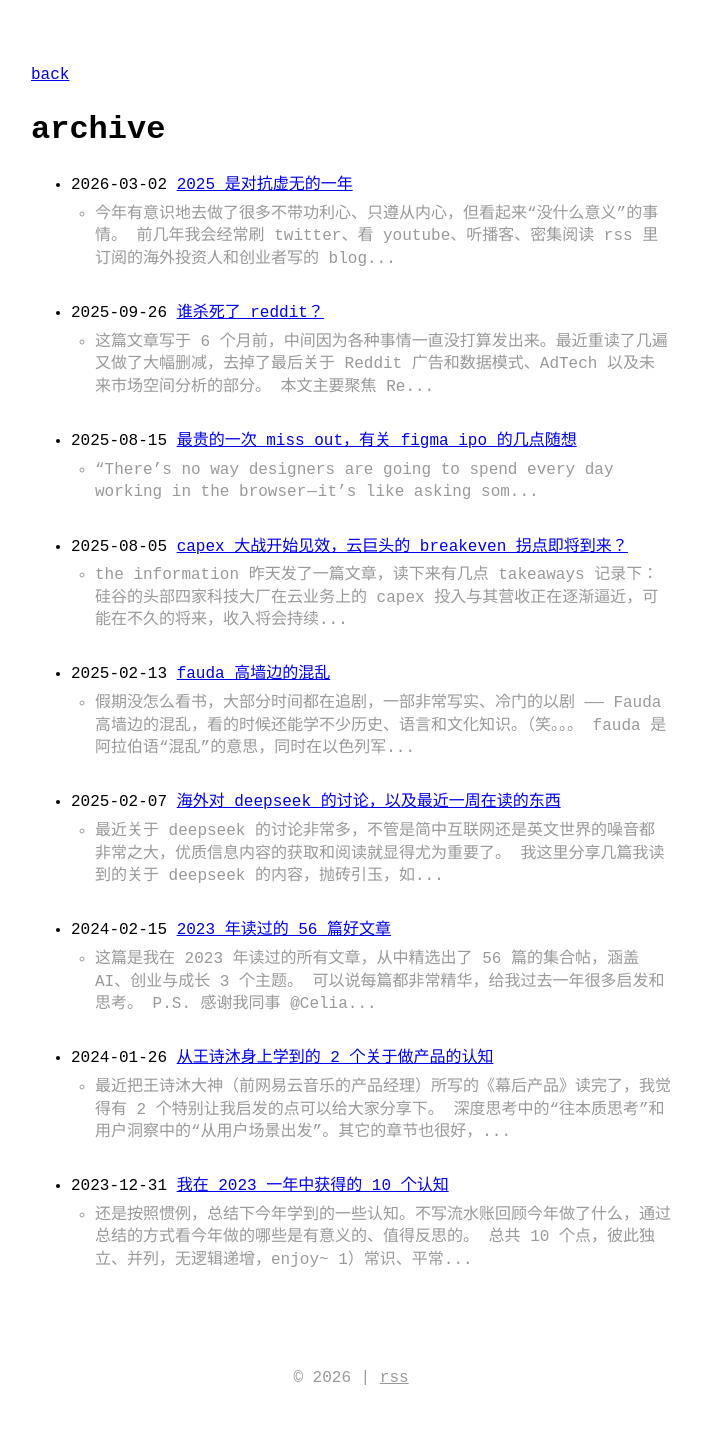
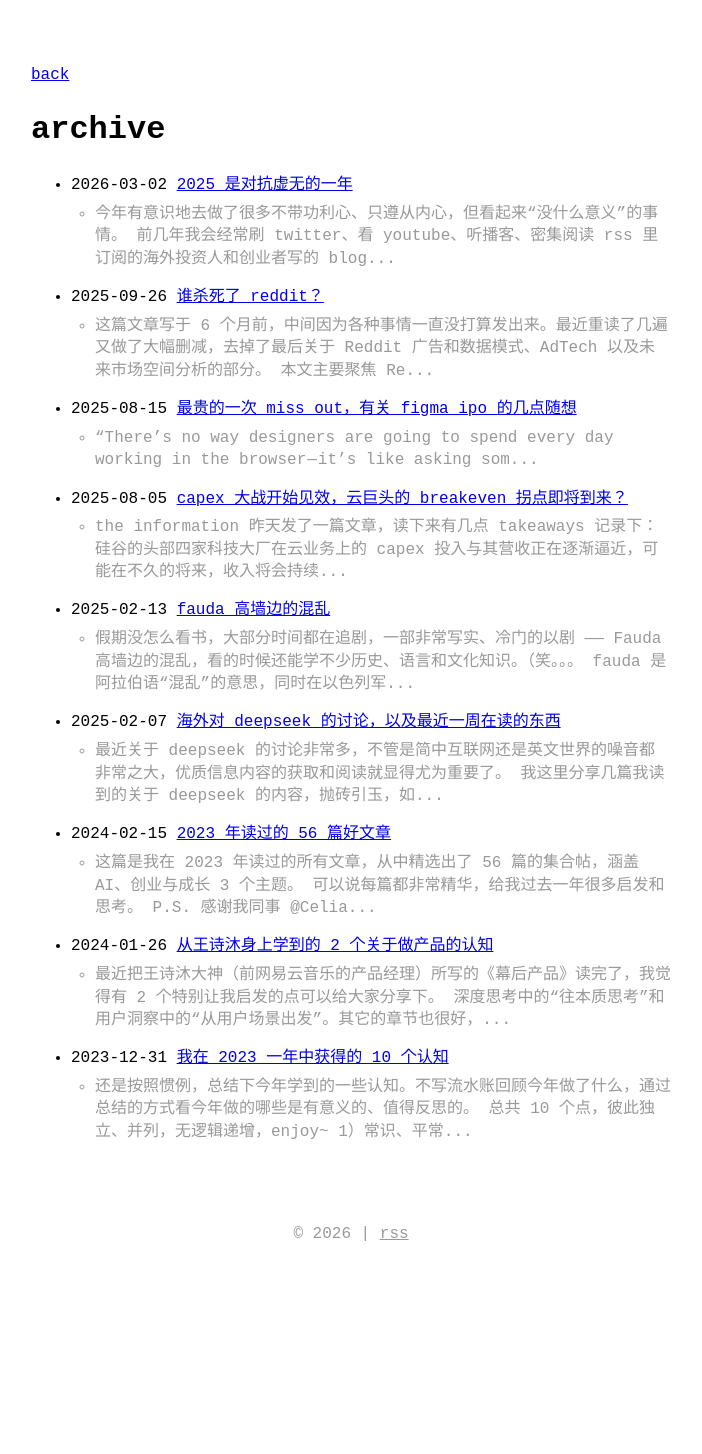
Before and after one commit to kylezgq/kylezgq.github.io, a Jekyll site: the page built from archive.md, in a window 1280 px wide. Shown: the whole page, without its empty margins (289-991 px from the left). Built offline with Jekyll 4.4.1, drawn with Linux system fonts in a browser that asks for light colours; after the commit the page ends 1310 px from its top, so only the background shows below that.

Commit message:
Update post_list.html

```diff
--- a/_includes/post_list.html
+++ b/_includes/post_list.html
@@ -13,7 +13,7 @@
 {%- if posts.size > 0 -%}
   <ul>
     {%- for post in posts limit: include.limit -%}
-        <li style="margin-bottom: 2rem;">
+        <li style="margin-bottom:1rem;">
           <span>{{- post.date | date: site.theme_config.date_format -}}</span>
           <a href="{{ post.url | relative_url }}">{{ post.title | downcase }}</a>
           {%- assign excerpt_text = post.content | strip_html | replace: '\n', ' ' | truncate: 100, '' -%}
```
